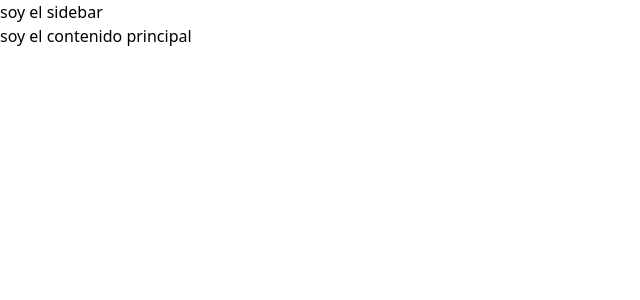
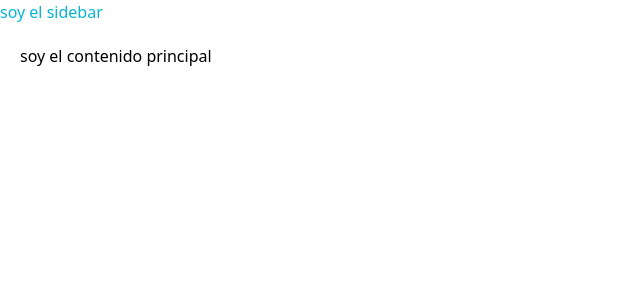
Before and after one commit to AlvaroP1504/country-project, a Vue app: page / in a window 1280 px wide. Shown: the top 300 px of the page, without its empty margins (0-640 px from the left). Built offline with nearby package versions, Linux system fonts and the light colour scheme.

Commit message:
structure created

```diff
--- a/src/App.vue
+++ b/src/App.vue
@@ -1,9 +1,6 @@
 <script setup lang="ts">
-//import HelloWorld from './components/HelloWorld.vue'
-import Sidebar from './components/Sidebar.vue'
 </script>
 
 <template>
-    <Sidebar />
     <router-view></router-view>
 </template>
--- /dev/null
+++ b/src/components/Home.vue
@@ -0,0 +1,9 @@
+<script setup lang="ts">
+import Sidebar from './Sidebar.vue'
+import MainContent from './MainContent.vue'
+</script>
+
+<template>
+        <Sidebar />
+        <MainContent />
+</template>
--- a/src/components/MainContent.vue
+++ b/src/components/MainContent.vue
@@ -1,5 +1,7 @@
+<script setup lang="ts">
+</script>
 <template>
     <main>
-        <h1>soy el contenido principal</h1>
+        <h1 class="m-5">soy el contenido principal</h1>
     </main>
 </template>
--- a/src/components/Sidebar.vue
+++ b/src/components/Sidebar.vue
@@ -1,3 +1,5 @@
 <template>
-    <aside>soy el sidebar</aside>
+    <aside>
+        <h1 class="text-cyan-500">soy el sidebar</h1>
+    </aside>
 </template>
--- a/src/routes/routes.ts
+++ b/src/routes/routes.ts
@@ -1,10 +1,11 @@
 import { createRouter, createWebHistory } from 'vue-router'
-import MainContent from '../components/MainContent.vue'
 import NotFoundVue from '../views/NotFound.vue'
+import Home from '../components/Home.vue'
 
 const routes = [
     { path: '/:pathMatch(.*)*', name: 'NotFound', component: NotFoundVue },
-    { path: '/', component: MainContent },
+    { path: '/', component: Home },
+    { path: '/home', component: Home },
 ]
 
 const router = createRouter({
```
